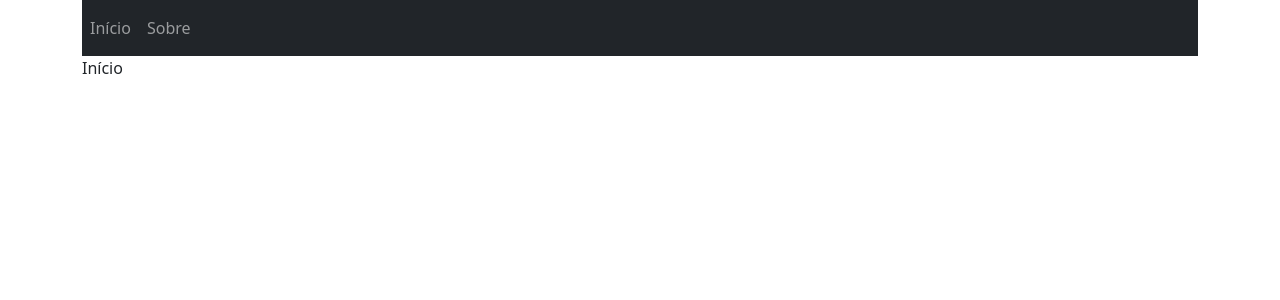
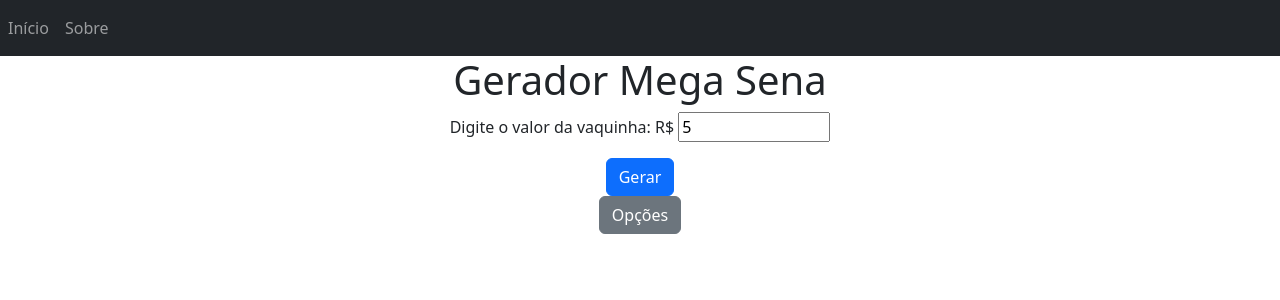
Before and after one commit to campos20/mega-sena-gerador, a React (Vite) app in the folder mega-sena-gerador/: page /#/ in a window 1280 px wide. Shown: the top 300 px of the page. Built offline with nearby package versions, Linux system fonts and the light colour scheme.

Commit message:
Move options

```diff
--- a/mega-sena-gerador/src/App.jsx
+++ b/mega-sena-gerador/src/App.jsx
@@ -9,9 +9,10 @@
 
 export const App = () => {
   return (
-    <div className="container container-fluid h-100">
     <HashRouter>
-        <nav className="container navbar navbar-expand-lg navbar-dark bg-dark h-100">
+      <div>
+        <nav className="navbar navbar-expand-lg navbar-dark bg-dark">
+          <div className="collapse navbar-collapse" id="navbarSupportedContent">
             <ul className="navbar-nav mr-auto">
               <li className="nav-item">
                 <Link to="/" className="nav-link">
@@ -24,13 +25,14 @@
                 </Link>
               </li>
             </ul>
+          </div>
         </nav>
 
         <Routes>
           <Route path="/" element={<HomePage />} />
           <Route path="/about" element={<AboutPage />} />
         </Routes>
+      </div>
     </HashRouter>
-    </div>
   );
 };
--- a/mega-sena-gerador/src/constants.js
+++ b/mega-sena-gerador/src/constants.js
@@ -1,3 +1,5 @@
+import { binomial } from "../src/math.functions";
+
 export const CHOICES_MIN = 6;
 export const CHOICES_MAX = 15;
 
@@ -6,3 +8,10 @@
 
 // TODO fetch from some API
 export const MEGA_SENA_VALUE = 5; // R$ 5,00
+
+// For now, we do not allow very large values for bets, only about 100k.
+export const MAX_BET_VALUE =
+  (binomial(CHOICES_MAX, CHOICES_MIN) *
+    MEGA_SENA_VALUE *
+    (MEGA_SENA_MAX - MEGA_SENA_MIN + 1)) /
+  CHOICES_MAX;
--- a/mega-sena-gerador/src/math.functions.js
+++ b/mega-sena-gerador/src/math.functions.js
@@ -8,3 +8,10 @@
 export const binomial = (n, p) => {
   return factorial(n) / factorial(p) / factorial(n - p);
 };
+
+export const validateFixedInput = (input) => {
+  if (!/\d+/.test(input)) {
+    return false;
+  }
+  return true;
+};
--- a/mega-sena-gerador/src/pages/HomePage.jsx
+++ b/mega-sena-gerador/src/pages/HomePage.jsx
@@ -1,3 +1,67 @@
+import { useState } from "react";
+import { MEGA_SENA_VALUE, MAX_BET_VALUE } from "../constants";
+
 export const HomePage = () => {
-  return <div>Início</div>;
+  const [value, setValue] = MEGA_SENA_VALUE.toFixed(2);
+  const [bets, setBets] = useState();
+  const [fixedInput, setFixedInput] = useState({ numbers: [], isValid: true });
+  const [showOptions, setShowOptions] = useState(false);
+
+  const handleGenerate = () => {};
+
+  const showTable = () => {};
+
+  const options = () => {};
+
+  return (
+    <div>
+      <form className="container">
+        <div className="row">
+          <div className="col-12" align="center">
+            <h1>Gerador Mega Sena</h1>
+          </div>
+        </div>
+        <div className="row">
+          <div className="col-12" align="center">
+            <p>
+              Digite o valor da vaquinha: R${" "}
+              <input
+                id="value-input"
+                onChange={(e) => setValue(e.target.value)}
+                value={value}
+                min={MEGA_SENA_VALUE}
+                max={MAX_BET_VALUE}
+                type="number"
+                step="0.01"
+                required
+              ></input>
+            </p>
+          </div>
+        </div>
+        <div className="row" align="center">
+          <div className="col-12">
+            <button onClick={handleGenerate} className="btn btn-primary">
+              Gerar
+            </button>
+          </div>
+        </div>
+
+        {showTable()}
+
+        <div className="row" align="center">
+          <div className="col-12">
+            <button
+              onClick={() => setShowOptions((o) => !o)}
+              className="btn btn-secondary"
+              type="button"
+            >
+              Opções
+            </button>
+          </div>
+        </div>
+
+        {options()}
+      </form>
+    </div>
+  );
 };
```
Also changed, not shown: 1 other file (tests, documents, lock files or other folders). Lines whose indentation alone changed are shown as unchanged.
